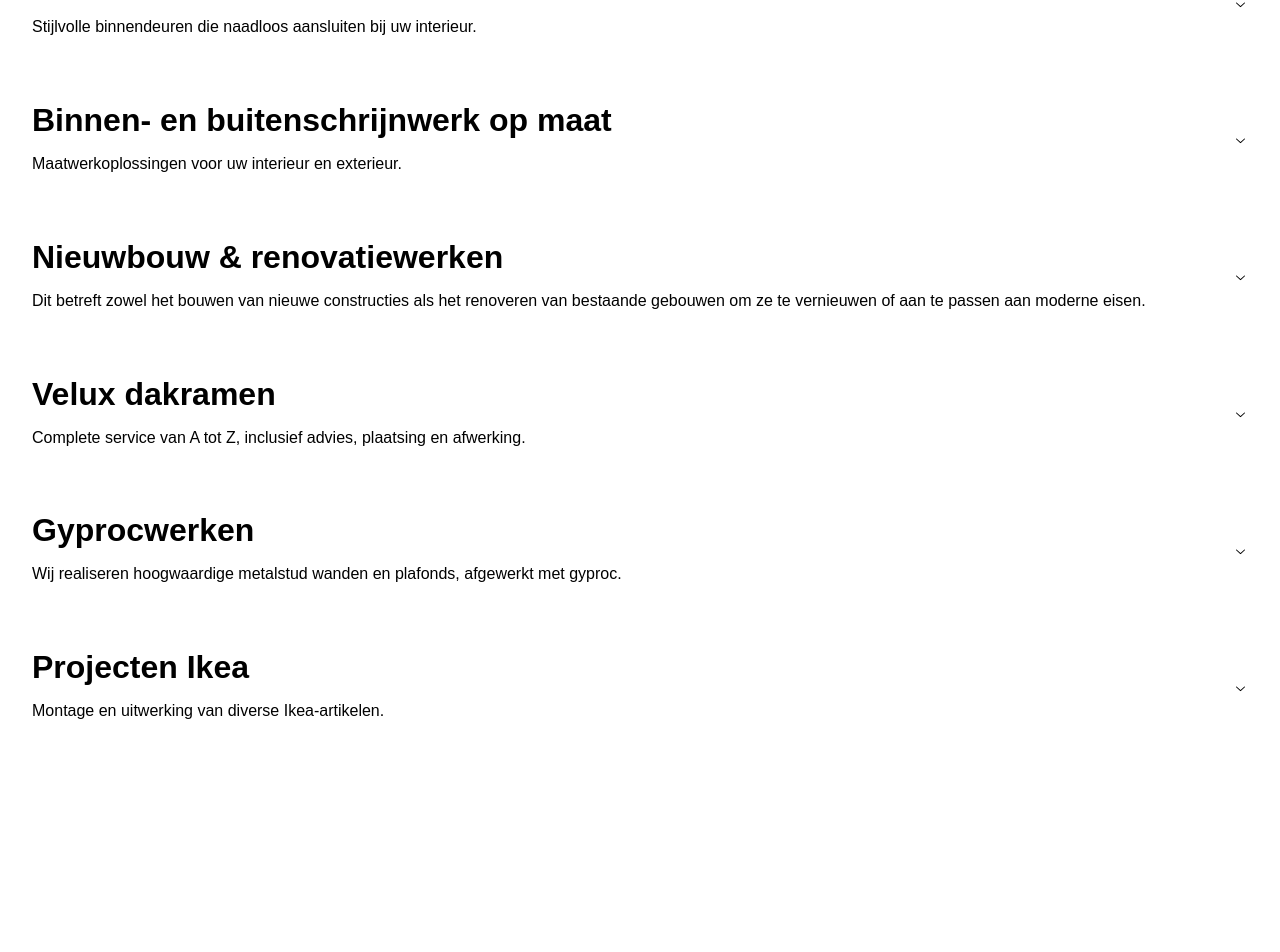
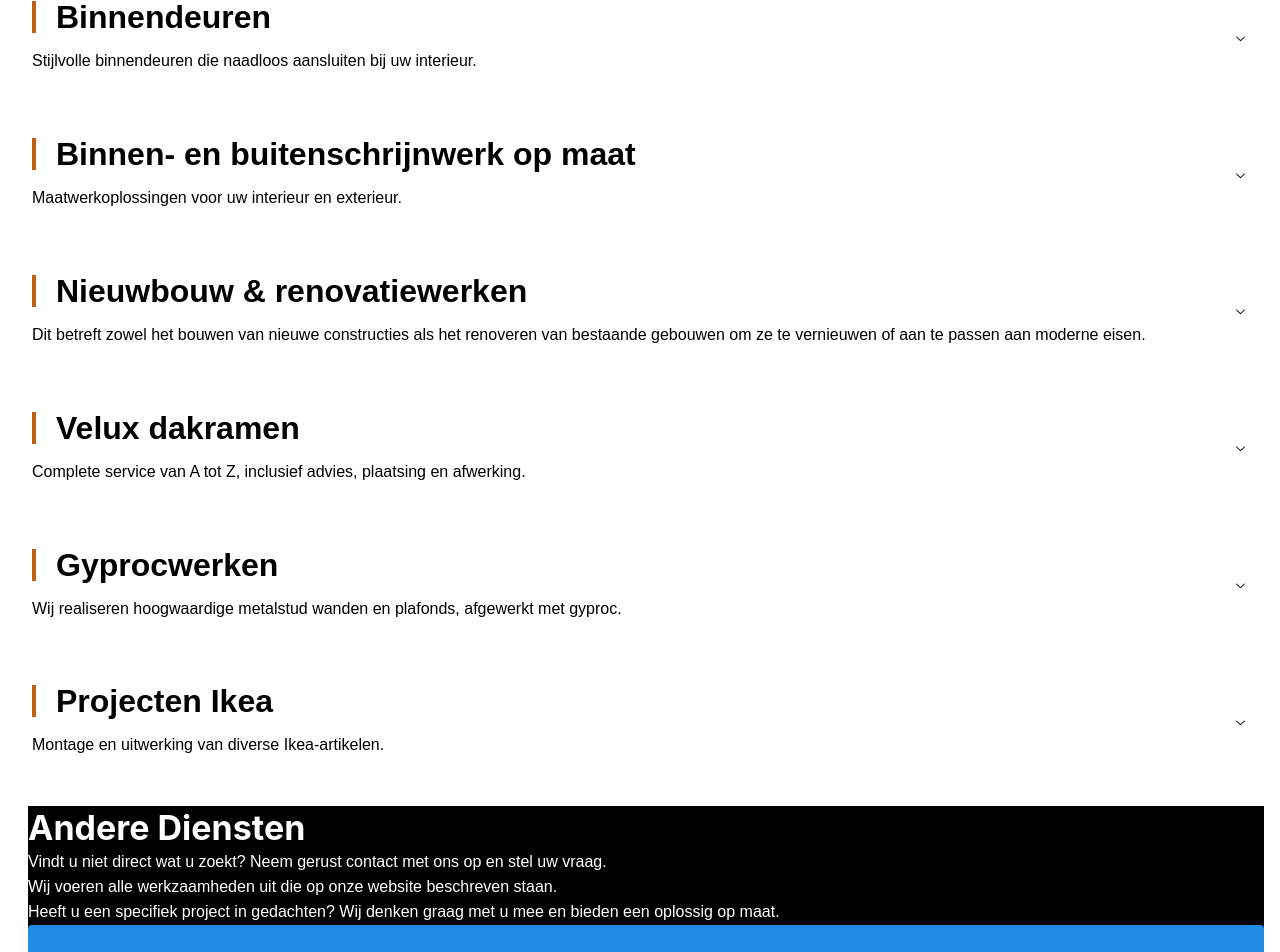
Before and after one commit to Dre-Van-den-Hooff/kemda, a Next.js app: page / in a window 1280 px wide. Shown: the part 229-1181 px from the top of the page. Before the commit the page ends 985 px from the top, so only its background shows below. Built offline with nearby package versions, Linux system fonts and the light colour scheme.

Commit message:
Start other services

```diff
--- a/src/app/page.tsx
+++ b/src/app/page.tsx
@@ -1,7 +1,8 @@
-import { Title } from '@mantine/core';
+import { Box, Flex, Title } from '@mantine/core';
 import type { Metadata } from 'next';
 import ProjectCard from '@/components/projectCard';
 import type { Project } from '@/types/project';
+import OtherServices from '@/components/otherServices';
 
 export const metadata: Metadata = {
   title: 'Kemda - Home',
@@ -13,11 +14,16 @@ export default async function Home() {
   const projects: Project[] = await response.json();
 
   return (
-    <div>
-      <Title>Home</Title>
-      {projects.map((project) => (
-        <ProjectCard key={project.id} project={project} />
-      ))}
-    </div>
+    <Flex direction="column" gap="1rem">
+      <Title size={48} style={{ alignSelf: 'center' }}>
+        Individuele afgestemde projecten
+      </Title>
+      <Box>
+        {projects.map((project) => (
+          <ProjectCard key={project.id} project={project} />
+        ))}
+      </Box>
+      <OtherServices />
+    </Flex>
   );
 }
--- /dev/null
+++ b/src/components/divider.tsx
@@ -0,0 +1,5 @@
+import { Divider as MantineDivider, type DividerProps } from '@mantine/core';
+
+export default function Divider({ ...props }: DividerProps) {
+  return <MantineDivider orientation="vertical" size={4} {...props} />;
+}
--- /dev/null
+++ b/src/components/otherServices.tsx
@@ -0,0 +1,29 @@
+import { colors } from '@/globals';
+import { Box, Flex, Title, Text, Button } from '@mantine/core';
+import Divider from './divider';
+
+export default function OtherServices() {
+  return (
+    <Flex direction="row" gap="0.5rem">
+      <Divider color={colors.white} />
+      <Flex direction="column" bg={colors.black} c={colors.white} w="100%">
+        <Title>Andere Diensten</Title>
+        <Box>
+          <Text>
+            Vindt u niet direct wat u zoekt? Neem gerust contact met ons op en
+            stel uw vraag.
+          </Text>
+          <Text>
+            Wij voeren alle werkzaamheden uit die op onze website beschreven
+            staan.
+          </Text>
+          <Text>
+            Heeft u een specifiek project in gedachten? Wij denken graag met u
+            mee en bieden een oplossig op maat.
+          </Text>
+        </Box>
+        <Button />
+      </Flex>
+    </Flex>
+  );
+}
--- a/src/components/projectCard.tsx
+++ b/src/components/projectCard.tsx
@@ -3,20 +3,28 @@
 import type { Project } from '@/types/project';
 import { Accordion, Flex, Text, List, ThemeIcon } from '@mantine/core';
 import { IconCheck } from '@tabler/icons-react';
+import Divider from './divider';
+import { colors, sizes } from '@/globals';
+import { useMediaQuery } from '@mantine/hooks';
 
 type Props = {
   project: Project;
 };
 
 export default function ProjectCard({ project }: Props) {
+  const isMobile = useMediaQuery(`(max-width: ${sizes.mobile})`);
+
   return (
     <Accordion variant="filled" py="lg">
       <Accordion.Item value={project.title}>
         <Accordion.Control>
           {/* Title */}
-          <Text fw="bold" size="2rem">
-            {project.title}
-          </Text>
+          <Flex gap="lg">
+            <Divider color={colors.primary} />
+            <Text fw="bold" size={isMobile ? '1.5rem' : '2rem'}>
+              {project.title}
+            </Text>
+          </Flex>
           {/* Short description */}
           <Text mt="1rem">{project.shortDescription}</Text>
         </Accordion.Control>
```
